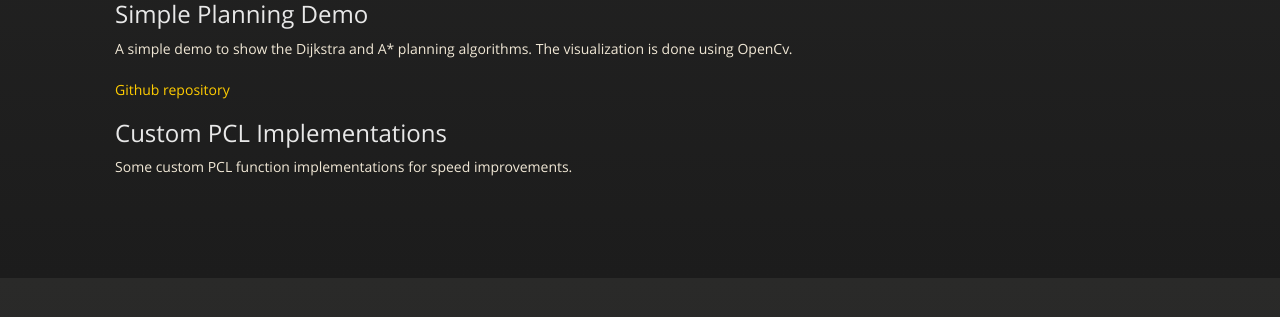
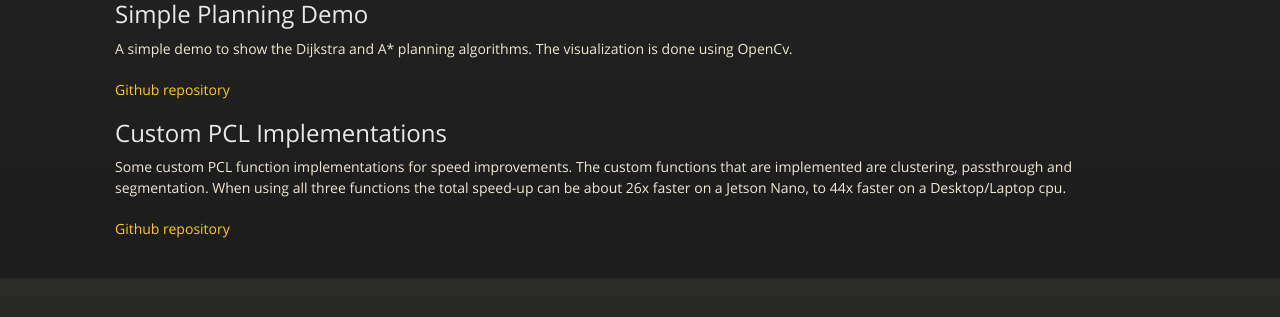
Before and after one commit to riktimmers/riktimmers.github.io, a Jekyll site: the page built from index.md, in a window 1280 px wide and 900 px high, scrolled down 3671 px, cut to the strip 551-868 px from the top of the window. Built offline with Jekyll 4.4.1, drawn with Linux system fonts in a browser that asks for light colours; our own code applies the rules of GitHub Pages for plain Markdown files; before the commit the page ends 4509 px from its top, so only the background shows below that.

Commit message:
Added all github repos.

```diff
--- a/index.md
+++ b/index.md
@@ -56,4 +56,6 @@ A simple demo to show the Dijkstra and A* planning algorithms. The visualization
 
 ## Custom PCL Implementations
 
-Some custom PCL function implementations for speed improvements.
+Some custom PCL function implementations for speed improvements. The custom functions that are implemented are clustering, passthrough and segmentation. When using all three functions the total speed-up can be about 26x faster on a Jetson Nano, to 44x faster on a Desktop/Laptop cpu.
+
+[Github repository](https://github.com/riktimmers/pcl_custom_functions)
```
